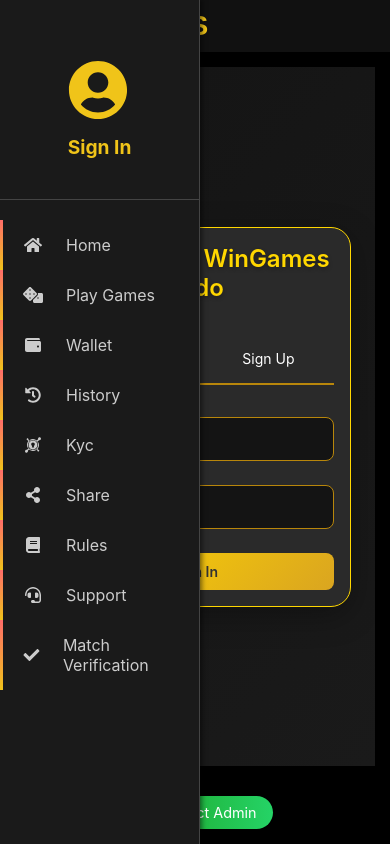
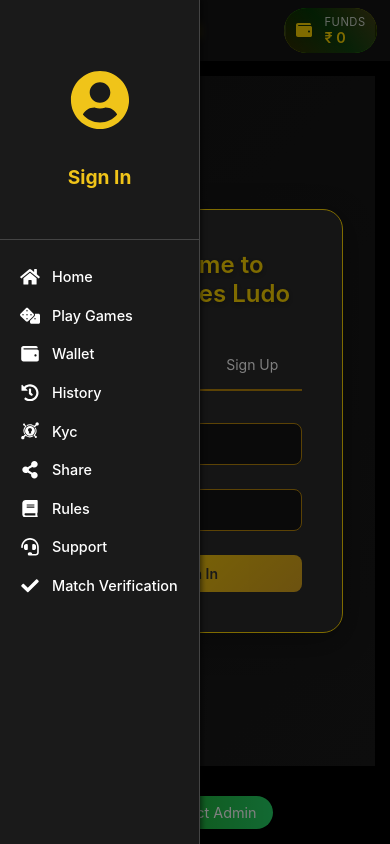
Before and after one commit to Shlokmonster/WINGAMES.CLUB, a React (Vite) app: page /auth in a window 390 px wide. Both pictures are taken after a click on the button 25 px from the left and 25 px from the top of the page. Built offline with nearby package versions, Linux system fonts and the light colour scheme; no server answers.

Commit message:
added the better ui to the navabr.jsx component

```diff
--- a/src/Components/Navbar.jsx
+++ b/src/Components/Navbar.jsx
@@ -1,20 +1,62 @@
-import React from 'react';
-import { FaBars } from 'react-icons/fa';
+import React, { useState, useEffect } from 'react';
+import { FaBars, FaWallet } from 'react-icons/fa';
+import { useNavigate } from 'react-router-dom';
+import { supabase } from '../lib/supabase';
 
+const Navbar = ({ toggleSidebar }) => {
+    const [walletBalance, setWalletBalance] = useState(0);
+    const navigate = useNavigate();
 
-function Navbar({ toggleSidebar }) {
-    // Using FaPaw directly, could be passed as a prop if needed
+    useEffect(() => {
+        fetchWalletBalance();
+    }, []);
+
+    const fetchWalletBalance = async () => {
+        try {
+            const { data: { user } } = await supabase.auth.getUser();
+            if (user) {
+                const { data, error } = await supabase
+                    .from('wallets')
+                    .select('balance')
+                    .eq('user_id', user.id)
+                    .single();
+
+                if (data && !error) {
+                    setWalletBalance(data.balance);
+                }
+            }
+        } catch (error) {
+            console.error('Error fetching wallet balance:', error);
+        }
+    };
+
+    const handleWalletClick = () => {
+        navigate('/wallet');
+    };
 
     return (
-        <header className="app-header">
-            <button className="menu-btn" id="menu-btn" onClick={toggleSidebar}>
-                <FaBars />
-            </button>
-            <div className="logo-placeholder">
-            <h3>WINGAMES</h3>
+        <nav className="navbar">
+            <div className="navbar-left">
+                <button className="menu-btn" onClick={toggleSidebar}>
+                    <FaBars />
+                </button>
+                <div className="logo-text">
+                    <h1>WINGAMES</h1>
+                </div>
             </div>
-        </header>
+            <div className="navbar-right">
+                <div className="wallet-balance" onClick={handleWalletClick}>
+                    <div className="wallet-icon">
+                        <FaWallet />
+                    </div>
+                    <div className="wallet-info">
+                        <span className="wallet-label">FUNDS</span>
+                        <span className="wallet-amount">₹ {walletBalance}</span>
+                    </div>
+                </div>
+            </div>
+        </nav>
     );
-}
+};
 
 export default Navbar;
--- a/src/Components/Sidebar.jsx
+++ b/src/Components/Sidebar.jsx
@@ -1,16 +1,17 @@
-import React, { useState, useEffect } from 'react';
+import React, { useState, useEffect, useRef } from 'react';
 import { FaUserCircle, FaCamera } from 'react-icons/fa';
-import { Link, useNavigate } from 'react-router-dom';
+import { Link, useNavigate, useLocation } from 'react-router-dom';
 import { supabase } from '../lib/supabase';
 import PlayGames from '../Pages/PlayGames';
-
 
 function Sidebar({ isOpen, items, onClose }) {
     const [user, setUser] = useState(null);
     const [username, setUsername] = useState('');
     const [avatarUrl, setAvatarUrl] = useState(null);
     const [loading, setLoading] = useState(true);
+    const sidebarRef = useRef(null);
     const navigate = useNavigate();
+    const location = useLocation();
 
     useEffect(() => {
         // Get initial session
@@ -30,8 +31,26 @@ function Sidebar({ isOpen, items, onClose }) {
             }
         });
 
-        return () => subscription.unsubscribe();
-    }, []);
+        // Handle click outside
+        const handleClickOutside = (event) => {
+            if (sidebarRef.current &&
+                !sidebarRef.current.contains(event.target) &&
+                !event.target.closest('#menu-btn') && // Don't close if clicking menu button
+                isOpen) {
+                onClose();
+            }
+        };
+
+        // Add event listener
+        document.addEventListener('mousedown', handleClickOutside);
+        document.addEventListener('touchstart', handleClickOutside);
+
+        return () => {
+            subscription.unsubscribe();
+            document.removeEventListener('mousedown', handleClickOutside);
+            document.removeEventListener('touchstart', handleClickOutside);
+        };
+    }, [isOpen, onClose]);
 
     const getUserProfile = async (userId) => {
         try {
@@ -39,25 +58,11 @@ function Sidebar({ isOpen, items, onClose }) {
                 .from('profiles')
                 .select('username, avatar_url')
                 .eq('id', userId)
-                .maybeSingle();
+                .single();
 
             if (error) throw error;
-            if (data) {
-                setUsername(data.username);
-                setAvatarUrl(data.avatar_url);
-            } else {
-                // If no profile exists, create one
-                const { error: insertError } = await supabase
-                    .from('profiles')
-                    .insert([
-                        {
-                            id: userId,
-                            username: '',
-                            updated_at: new Date(),
-                        }
-                    ]);
-                if (insertError) throw insertError;
-            }
+            setUsername(data?.username || '');
+            setAvatarUrl(data?.avatar_url);
         } catch (error) {
             console.error('Error fetching user profile:', error.message);
         }
@@ -74,22 +79,22 @@ function Sidebar({ isOpen, items, onClose }) {
         }
     };
 
-    const handleLinkClick = () => {
+    const handleNavigation = (to) => {
+        navigate(to);
         onClose();
     };
 
-    // Add Match Verification to navigation items if user is authenticated
-    const getNavigationItems = () => {
-        const baseItems = items || [];
-        return baseItems;
-    };
-
     return (
-        <nav className={`sidebar ${isOpen ? 'open' : ''}`} id="sidebar">
+        <>
+            <nav ref={sidebarRef} className={`sidebar ${isOpen ? 'open' : ''}`} id="sidebar">
                 <div className="sidebar-header">
                     <div className="profile-placeholder">
                         {user ? (
-                        <Link to="/profile" className="profile-link" onClick={handleLinkClick}>
+                            <div
+                                className="profile-link"
+                                onClick={() => handleNavigation('/profile')}
+                                style={{ cursor: 'pointer' }}
+                            >
                                 {avatarUrl ? (
                                     <img
                                         src={avatarUrl}
@@ -106,51 +111,50 @@ function Sidebar({ isOpen, items, onClose }) {
                                     <FaUserCircle size={40} />
                                 )}
                                 <span>{username || 'Loading...'}</span>
-                        </Link>
+                            </div>
                         ) : (
-                        <Link to="/auth" className="profile-link" onClick={handleLinkClick}>
+                            <div
+                                className="profile-link"
+                                onClick={() => handleNavigation('/auth')}
+                                style={{ cursor: 'pointer' }}
+                            >
                                 <FaUserCircle size={40} />
                                 <span>Sign In</span>
-                        </Link>
+                            </div>
                         )}
                     </div>
                 </div>
                 <ul className="nav-list">
-                {getNavigationItems().map((item, index) => (
+                    {items.map((item, index) => (
                         (!item.requiresAuth || user) && (
                             <li key={index}>
-                            {item.to !== '#' ? (
-                                <Link to={item.to} onClick={handleLinkClick}>
+                                <div
+                                    className={`nav-item ${location.pathname === item.to ? 'active' : ''}`}
+                                    onClick={() => handleNavigation(item.to)}
+                                    style={{ cursor: 'pointer' }}
+                                >
                                     {item.icon}
-                                    {item.text}
-                                </Link>
-                            ) : (
-                                <a href={item.to} onClick={handleLinkClick}>
-                                    {item.icon}
-                                    {item.text}
-                                </a>
-                            )}
+                                    <span>{item.text}</span>
+                                </div>
                             </li>
                         )
                     ))}
-                {/* {user && (
-                    <li>
-                        <Link to="/profile" onClick={handleLinkClick}>
-                            <FaUserCircle />
-                            Profile
-                        </Link>
-                    </li>
-                )} */}
                     {user && (
                         <li>
-                        <button onClick={handleSignOut} className="sign-out-button">
+                            <div
+                                className="nav-item sign-out-button"
+                                onClick={handleSignOut}
+                                style={{ cursor: 'pointer' }}
+                            >
                                 <FaUserCircle />
-                            Sign Out
-                        </button>
+                                <span>Sign Out</span>
+                            </div>
                         </li>
                     )}
                 </ul>
             </nav>
+            {isOpen && <div className="sidebar-overlay" onClick={onClose} />}
+        </>
     );
 }
 
--- a/src/Pages/SignUp.jsx
+++ b/src/Pages/SignUp.jsx
@@ -29,7 +29,7 @@ const SignUpPage = () => {
                             borderRadius: '4px',
                             border: '1px solid #444',
                             backgroundColor: '#333',
-                            color: 'white'
+                            color: 'white',
                         }}
                     />
                     <input
--- a/src/index.css
+++ b/src/index.css
@@ -37,14 +37,13 @@ body {
 
 .main-content {
   flex: 1;
-  transition: margin-left 0.3s ease;
   min-height: 100vh;
-  display: flex;
-  flex-direction: column;
+  width: 100%;
+  transition: none; /* Remove transition since we're not moving the content */
 }
 
 .main-content.sidebar-open {
-  margin-left: 250px;
+  margin-left: 0;
 }
 
 /* Auth Styles */
@@ -122,6 +121,8 @@ body {
 .input-icon {
   position: relative;
   width: 100%;
+  display: flex;
+  align-items: center;
 }
 
 .input-icon .icon {
@@ -131,6 +132,15 @@ body {
   transform: translateY(-50%);
   color: var(--primary-gold);
   font-size: clamp(1rem, 2.5vw, 1.2rem);
+  z-index: 1;
+}
+
+.input-icon input::placeholder,
+.input-with-icon input::placeholder {
+  color: #666;
+  font-size: clamp(0.875rem, 2vw, 1rem);
+  text-transform: capitalize; /* Ensures consistent casing */
+  letter-spacing: 0.5px;
 }
 
 .input-icon input,
@@ -143,6 +153,31 @@ body {
   color: var(--text-light);
   font-size: clamp(0.875rem, 2vw, 1rem);
   transition: all 0.3s ease;
+}
+
+/* Ensure placeholder text is properly aligned with icon */
+.input-icon input::-webkit-input-placeholder,
+.input-with-icon input::-webkit-input-placeholder {
+  line-height: normal;
+  vertical-align: middle;
+}
+
+.input-icon input::-moz-placeholder,
+.input-with-icon input::-moz-placeholder {
+  line-height: normal;
+  vertical-align: middle;
+}
+
+.input-icon input:-ms-input-placeholder,
+.input-with-icon input:-ms-input-placeholder {
+  line-height: normal;
+  vertical-align: middle;
+}
+
+.input-icon input::-ms-input-placeholder,
+.input-with-icon input::-ms-input-placeholder {
+  line-height: normal;
+  vertical-align: middle;
 }
 
 .input-icon input:focus,
@@ -290,13 +325,14 @@ body {
 .sidebar {
   position: fixed;
   top: 0;
-  left: -250px;
-  width: 250px;
+  left: -280px;
+  width: 280px;
   height: 100vh;
-  background-color: var(--background-light);
+  background-color: #1a1a1a;
   transition: left 0.3s ease;
   z-index: 1000;
   overflow-y: auto;
+  box-shadow: 2px 0 10px rgba(0, 0, 0, 0.5);
 }
 
 .sidebar.open {
@@ -305,74 +341,139 @@ body {
 
 .sidebar-header {
   padding: 20px 15px;
-  text-align: center;
-  border-bottom: 1px solid #444;
+  border-bottom: 1px solid #333;
   margin-bottom: 20px;
+}
+
+.profile-placeholder {
+  display: flex;
+  flex-direction: column;
+  align-items: center;
+  padding: 10px;
+}
+
+.profile-link {
+  display: flex;
+  flex-direction: column;
+  align-items: center;
+  gap: 10px;
+  width: 100%;
+  padding: 10px;
+  border-radius: 8px;
+  transition: background-color 0.2s ease;
+}
+
+.profile-link:hover {
+  background-color: #222;
+}
+
+.profile-link span {
+  color: var(--primary-gold);
+  font-size: 1.1rem;
+  font-weight: 500;
 }
 
 .nav-list {
   list-style: none;
-  padding: 1rem 0;
-}
-
-.nav-list li a,
-.nav-list li button {
+  padding: 0;
+  margin: 0;
+}
+
+.nav-list li {
+  margin: 5px 10px;
+}
+
+.nav-item {
   display: flex;
   align-items: center;
-  gap: 0.5rem;
-  padding: 0.75rem 1rem;
+  gap: 12px;
+  padding: 12px 15px;
   color: var(--text-light);
-  text-decoration: none;
-  transition: all 0.3s ease;
-}
-
-.nav-list li a:hover,
-.nav-list li button:hover {
-  background-color: var(--background-darker);
+  border-radius: 8px;
+  transition: all 0.2s ease;
+}
+
+.nav-item:hover {
+  background-color: #222;
   color: var(--primary-gold);
 }
 
-/* Responsive Breakpoints */
+.nav-item.active {
+  background-color: #222;
+  color: var(--primary-gold);
+  border-left: 3px solid var(--primary-gold);
+}
+
+.nav-item svg {
+  font-size: 1.2rem;
+  min-width: 20px;
+}
+
+.nav-item span {
+  font-size: 1rem;
+  font-weight: 500;
+}
+
+.sign-out-button {
+  color: #ff4d4d;
+  margin-top: 20px;
+  border-top: 1px solid #333;
+  border-radius: 0;
+}
+
+.sign-out-button:hover {
+  background-color: #ff4d4d;
+  color: var(--text-light);
+}
+
+/* Overlay */
+.sidebar-overlay {
+  position: fixed;
+  top: 0;
+  left: 0;
+  right: 0;
+  bottom: 0;
+  background: rgba(0, 0, 0, 0.5);
+  z-index: 999;
+  display: none;
+}
+
+.sidebar.open + .sidebar-overlay {
+  display: block;
+}
+
+/* Mobile Adjustments */
 @media (max-width: 768px) {
-  .main-content.sidebar-open {
-    margin-left: 0;
-  }
-
   .sidebar {
-    width: 100%;
-    left: -100%;
-  }
-
-  .sidebar.open {
-    left: 0;
-  }
-
-  .profile-header {
-    flex-direction: column;
-    text-align: center;
-  }
-
-  .auth-box,
-  .profile-box {
-    padding: clamp(1rem, 3vw, 1.5rem);
+    width: 260px;
+    left: -260px;
+  }
+
+  .nav-item {
+    padding: 10px 12px;
+  }
+
+  .profile-link span {
+    font-size: 1rem;
   }
 }
 
 @media (max-width: 480px) {
-  .auth-box,
-  .profile-box {
-    width: 95%;
-  }
-
-  .input-icon input,
-  .input-with-icon input {
-    font-size: 16px; /* Prevents zoom on mobile */
-  }
-
-  .button,
-  .logout-button {
-    width: 100%;
-    justify-content: center;
+  .sidebar {
+    width: 240px;
+    left: -240px;
+  }
+
+  .nav-item {
+    padding: 8px 10px;
+  }
+
+  .nav-item svg {
+    font-size: 1.1rem;
+  }
+
+  .nav-item span {
+    font-size: 0.9rem;
   }
 }
 
@@ -531,7 +632,7 @@ button {
     padding: 0; /* Remove padding to make header full width */
     background-color: #000;
     margin-left: 0; /* Default state */
-    transition: margin-left 0.3s ease;
+    transition: none; /* Remove transition since we're not moving the content */
     display: flex;
     flex-direction: column;
     min-height: 100vh;
@@ -2092,3 +2193,159 @@ button {
 .game-info p:last-child {
     margin-bottom: 0;
 }
+
+/* Navbar Styles */
+.navbar {
+    display: flex;
+    justify-content: space-between;
+    align-items: center;
+    padding: 0.8rem 1.5rem;
+    background-color: var(--background-darker);
+    box-shadow: 0 2px 8px rgba(0, 0, 0, 0.2);
+    position: sticky;
+    top: 0;
+    z-index: 100;
+}
+
+.navbar-left {
+    display: flex;
+    align-items: center;
+    gap: 1.5rem;
+}
+
+.navbar-right {
+    display: flex;
+    align-items: center;
+    gap: 1rem;
+}
+
+.menu-btn {
+    background: none;
+    border: none;
+    color: var(--text-light);
+    font-size: 1.5rem;
+    cursor: pointer;
+    padding: 0.5rem;
+    display: flex;
+    align-items: center;
+    justify-content: center;
+    transition: color 0.2s ease;
+}
+
+.menu-btn:hover {
+    color: var(--primary-gold);
+}
+
+.logo-text h1 {
+    color: var(--primary-gold);
+    font-size: 1.5rem;
+    font-weight: 700;
+    letter-spacing: 1px;
+    margin: 0;
+    text-shadow: 0 0 10px rgba(255, 215, 0, 0.5);
+    background: linear-gradient(to right, var(--primary-gold), var(--secondary-gold));
+    -webkit-background-clip: text;
+    -webkit-text-fill-color: transparent;
+    background-clip: text;
+}
+
+/* Wallet Balance Display */
+.wallet-balance {
+    display: flex;
+    align-items: center;
+    gap: 0.8rem;
+    padding: 0.5rem 1rem;
+    background: linear-gradient(to right, rgba(0, 0, 0, 0.8), rgba(26, 26, 26, 0.8));
+    border-radius: 30px;
+    cursor: pointer;
+    position: relative;
+    transition: all 0.3s ease;
+    border: 2px solid transparent;
+}
+
+.wallet-balance::before {
+    content: '';
+    position: absolute;
+    top: -2px;
+    left: -2px;
+    right: -2px;
+    bottom: -2px;
+    background: linear-gradient(45deg, #FFD700, #00FF00, #FFD700);
+    border-radius: 32px;
+    z-index: -1;
+    animation: borderAnimation 3s linear infinite;
+}
+
+@keyframes borderAnimation {
+    0% { background-position: 0% 50%; }
+    50% { background-position: 100% 50%; }
+    100% { background-position: 0% 50%; }
+}
+
+.wallet-balance:hover {
+    transform: translateY(-2px);
+    box-shadow: 0 4px 12px rgba(255, 215, 0, 0.2);
+}
+
+.wallet-icon {
+    color: var(--primary-gold);
+    font-size: 1.2rem;
+    display: flex;
+    align-items: center;
+}
+
+.wallet-info {
+    display: flex;
+    flex-direction: column;
+    align-items: flex-start;
+}
+
+.wallet-label {
+    font-size: 0.75rem;
+    color: var(--text-light);
+    opacity: 0.8;
+    text-transform: uppercase;
+    letter-spacing: 0.5px;
+}
+
+.wallet-amount {
+    font-size: 1rem;
+    color: var(--primary-gold);
+    font-weight: 600;
+}
+
+@media (max-width: 768px) {
+    .navbar {
+        padding: 0.6rem 1rem;
+    }
+    .wallet-balance {
+        padding: 0.4rem 0.8rem;
+    }
+    .wallet-icon {
+        font-size: 1rem;
+    }
+    .wallet-label {
+        font-size: 0.7rem;
+    }
+    .wallet-amount {
+        font-size: 0.9rem;
+    }
+    .logo-text h1 {
+        font-size: 1.3rem;
+    }
+}
+
+@media (max-width: 480px) {
+    .navbar {
+        padding: 0.5rem 0.8rem;
+    }
+    .wallet-balance {
+        padding: 0.3rem 0.6rem;
+    }
+    .wallet-info {
+        font-size: 0.8rem;
+    }
+    .logo-text h1 {
+        font-size: 1.1rem;
+    }
+}
```
Lines whose indentation alone changed are shown as unchanged.
